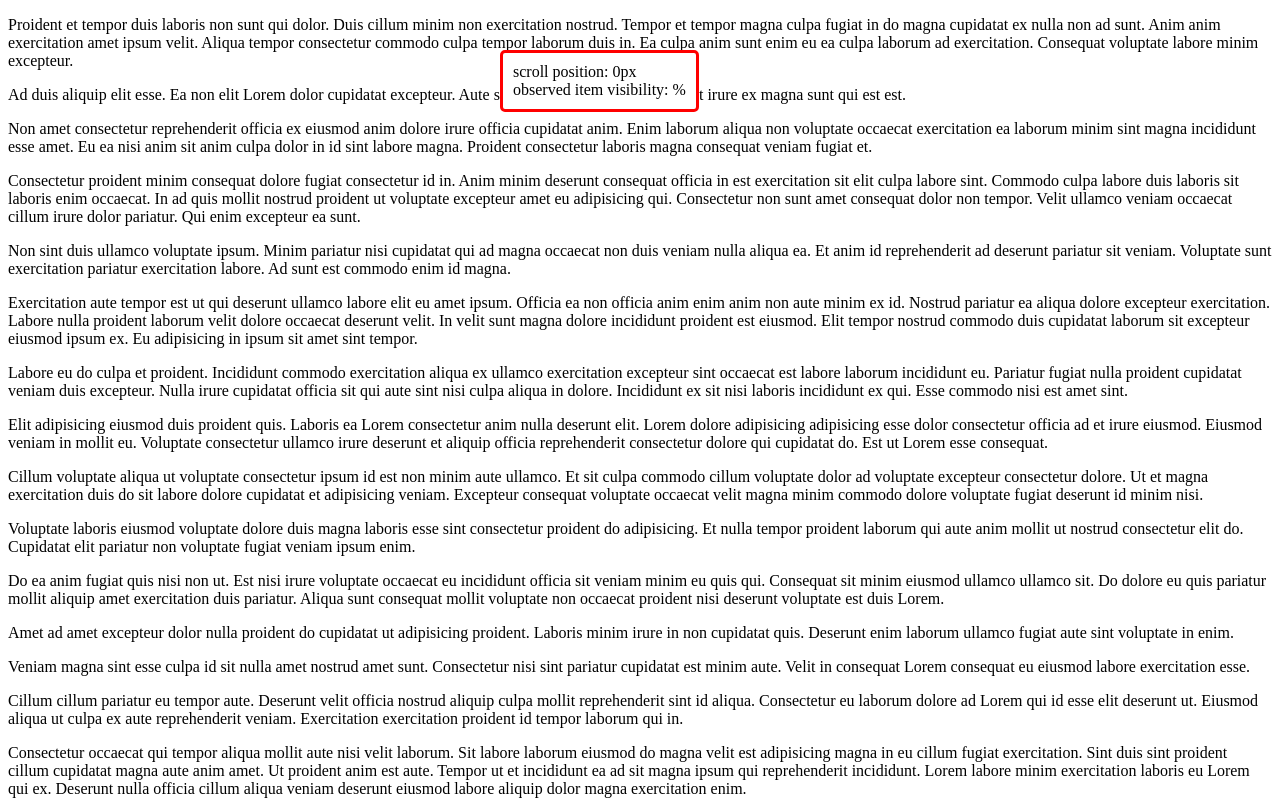
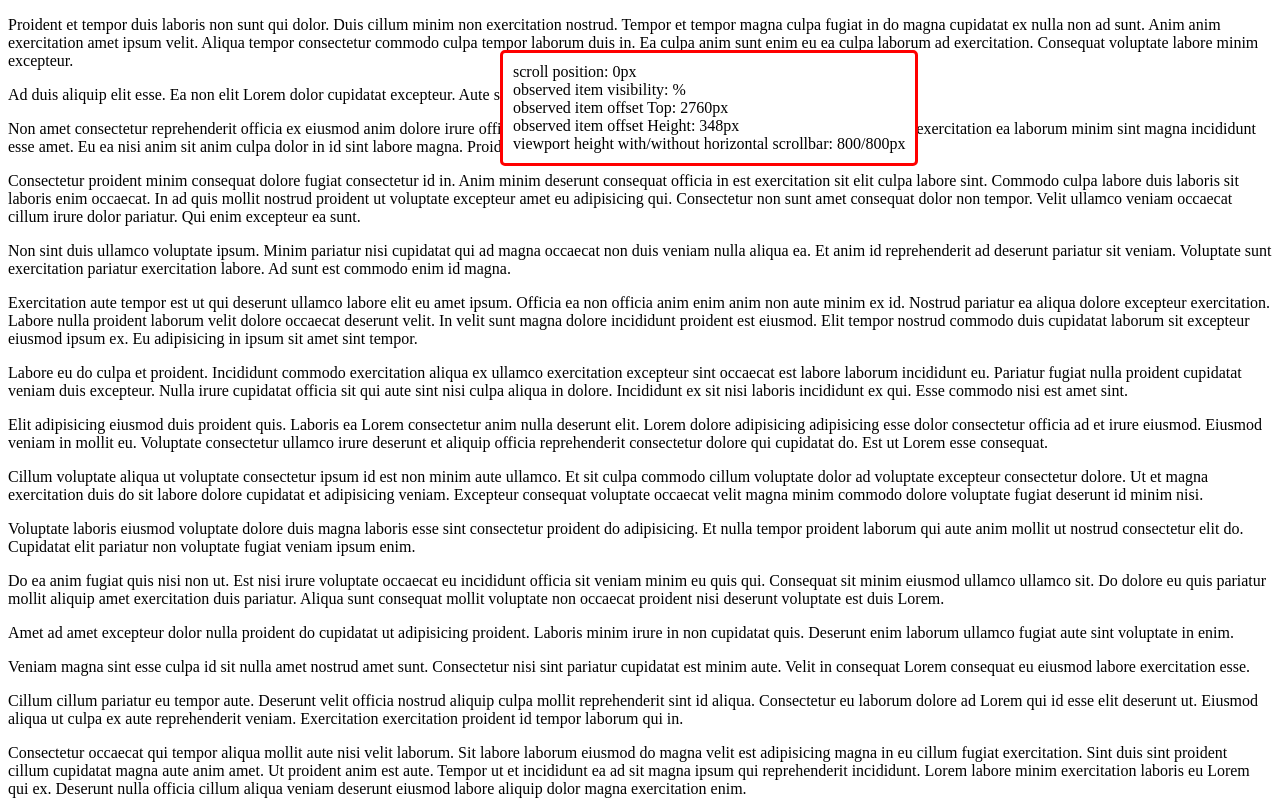
Before and after one commit to piotr-zysk/LabIntersectionObserver, an Angular app: page / in a window 1280 px wide. Shown: the top 800 px of the page. Built offline with nearby package versions, Linux system fonts and the light colour scheme.

Commit message:
get item and viewport height

```diff
--- a/src/app/app.component.html
+++ b/src/app/app.component.html
@@ -91,4 +91,10 @@
   scroll position: <app-scroll-observer></app-scroll-observer>px
   <br>
   observed item visibility: %
+  <br>
+  observed item offset Top: {{observedItemOffsetTop}}px
+  <br>
+  observed item offset Height: {{observedItemOffsetHeight}}px
+  <br>
+  viewport height with/without horizontal scrollbar: {{viewportHeightWithScrollBar}}/{{viewportHeightWithoutScrollBar}}px
 </div>
--- a/src/app/app.component.ts
+++ b/src/app/app.component.ts
@@ -1,10 +1,32 @@
-import { Component } from '@angular/core';
+import { Component, OnInit } from '@angular/core';
 
 @Component({
   selector: 'app-root',
   templateUrl: './app.component.html',
   styleUrls: ['./app.component.css']
 })
-export class AppComponent {
+export class AppComponent implements OnInit {
   title = 'LabIntersectionObserver';
+
+  observedItemOffsetHeight = 0;
+  observedItemOffsetTop = 0;
+
+  viewportHeightWithScrollBar = 0;
+  viewportHeightWithoutScrollBar = 0;
+
+  ngOnInit() {
+    this.getObserverItemPosition();
+    this.getViewPortHeight();
+  }
+
+  private getObserverItemPosition() {
+    const item = document.getElementById('observed');
+    this.observedItemOffsetHeight = item.offsetHeight;
+    this.observedItemOffsetTop = item.offsetTop;
+  }
+
+  private getViewPortHeight() {
+    this.viewportHeightWithScrollBar = window.innerHeight;
+    this.viewportHeightWithoutScrollBar = document.documentElement.clientHeight;
+  }
 }
```
